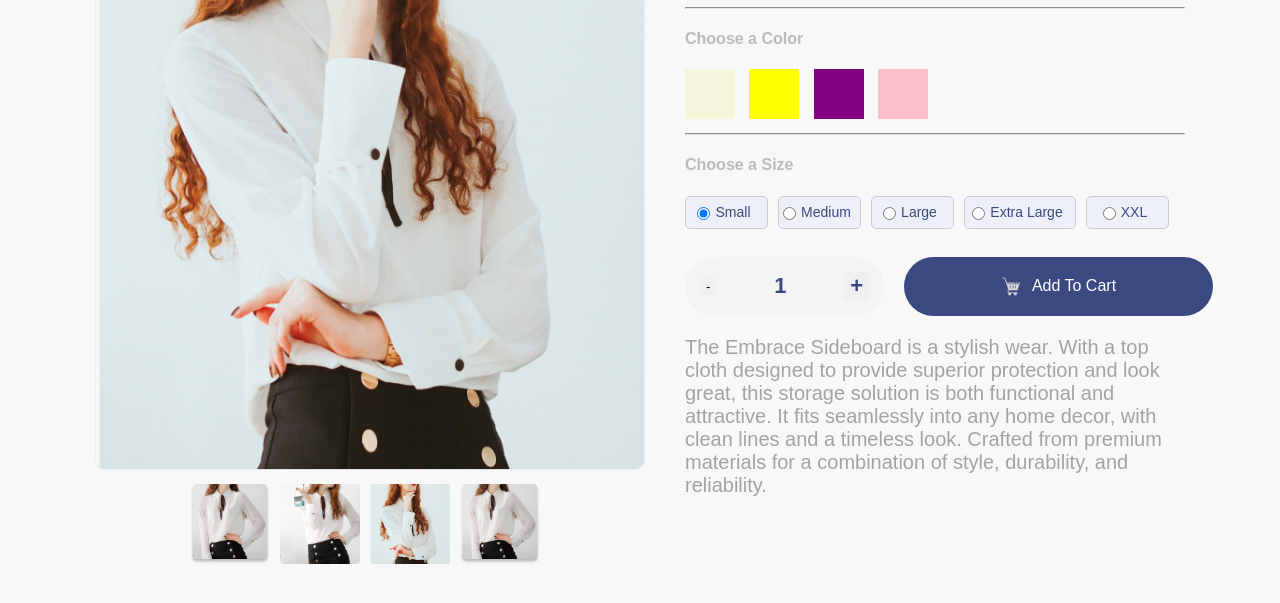
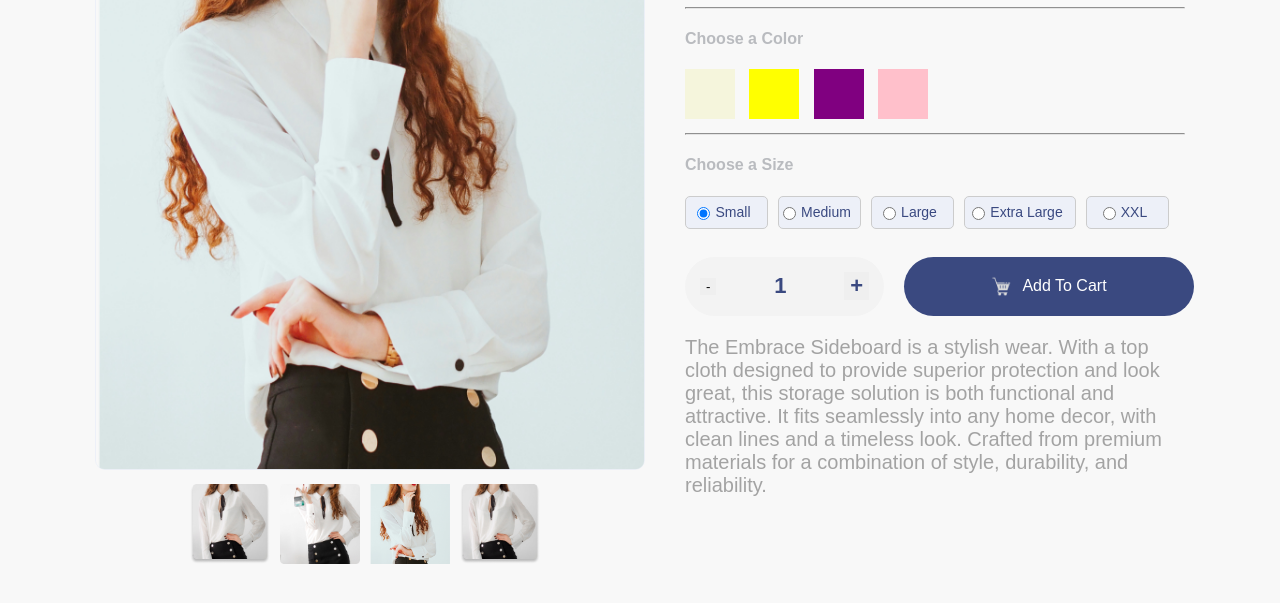
Before and after one commit to abhisheksd27/Marmeto-assignment-2, a plain HTML site: page index.html in a window 1280 px wide. Shown: the part 247-850 px from the top of the page. Drawn offline with Linux system fonts and the light colour scheme.

Commit message:
new changes in width of add to cart button

```diff
--- a/style.css
+++ b/style.css
@@ -119,7 +119,7 @@ body {
 }
 
 .add-to-cart {
-  width: 309px;
+  width: 290px;
   height: 59px;
   border-radius: 30px;
   background-color: #3A4980;
```
